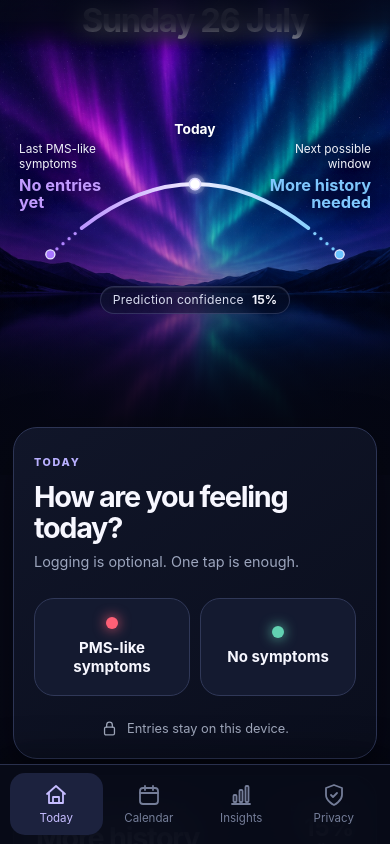
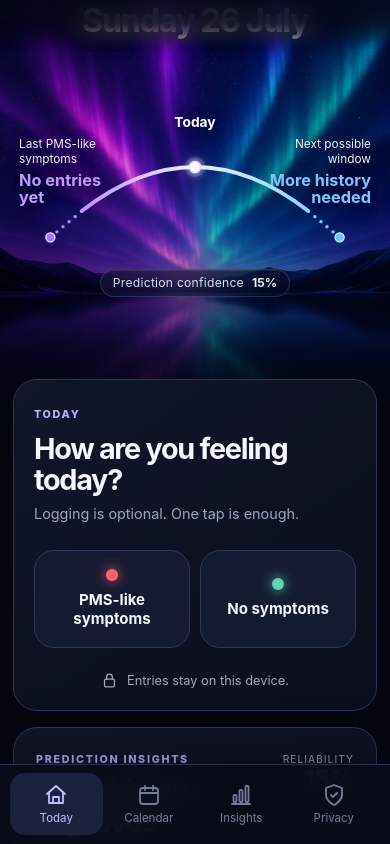
Before and after one commit to lynera-app/lynera-app, a React (Vite) app: page / in a window 390 px wide. Both pictures are taken after a click on the button "Start privately". Shown: the part 156-1000 px from the top of the page. Built offline with nearby package versions, Linux system fonts and the light colour scheme.

Commit message:
Home adjustments

```diff
--- a/public/sw.js
+++ b/public/sw.js
@@ -1,4 +1,4 @@
-const CACHE = 'lynera-v14';
+const CACHE = 'lynera-v15';
 const base = new URL('./', self.location.href).pathname;
 const core = [base, `${base}manifest.webmanifest`, `${base}icons/icon-192.png`, `${base}icons/icon-512.png`, `${base}icons/apple-touch-icon.png`];
 self.addEventListener('install', event => event.waitUntil(caches.open(CACHE).then(cache => cache.addAll(core)).then(() => self.skipWaiting())));
--- a/src/styles.css
+++ b/src/styles.css
@@ -765,3 +765,43 @@ body{background:#050713}
     margin-top:-48px;
   }
 }
+
+/* Lynera final grouped spacing refinement v15
+   Keeps the overview heading and date fixed. Moves the timeline/background
+   group upward, tightens each label to its marker, and pulls following cards
+   upward while preserving the approved design. */
+.pattern-hero{
+  background-position:center 58%;
+}
+.timeline-stage{
+  margin-top:-48px;
+}
+.timeline-label-left,
+.timeline-label-right{
+  top:113px;
+}
+.timeline-label-center{
+  top:90px;
+}
+.home-content{
+  margin-top:-99px;
+}
+
+@media(max-width:520px){
+  .pattern-hero{
+    background-position:center 60%;
+  }
+  .timeline-stage{
+    margin-top:-47px;
+  }
+  .timeline-label-left,
+  .timeline-label-right{
+    top:111px;
+  }
+  .timeline-label-center{
+    top:89px;
+  }
+  .home-content{
+    margin-top:-96px;
+  }
+}
```
